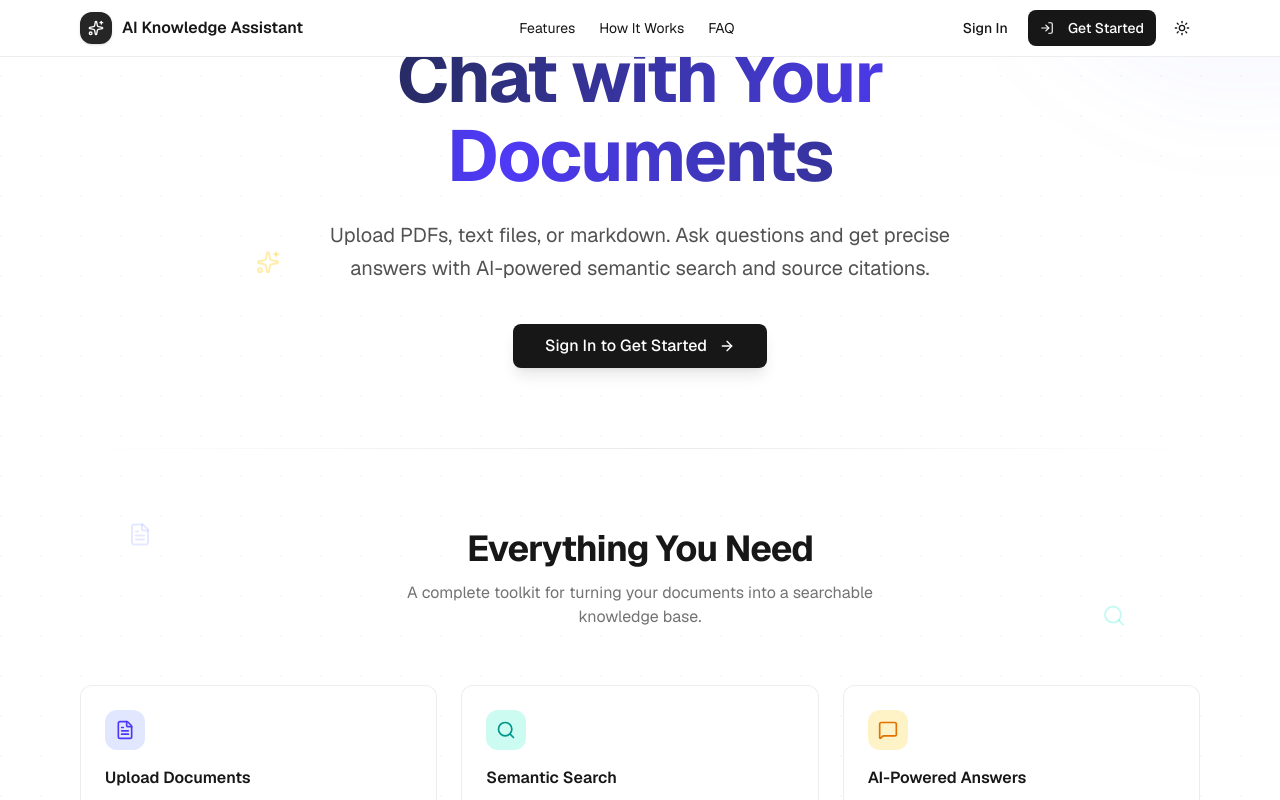
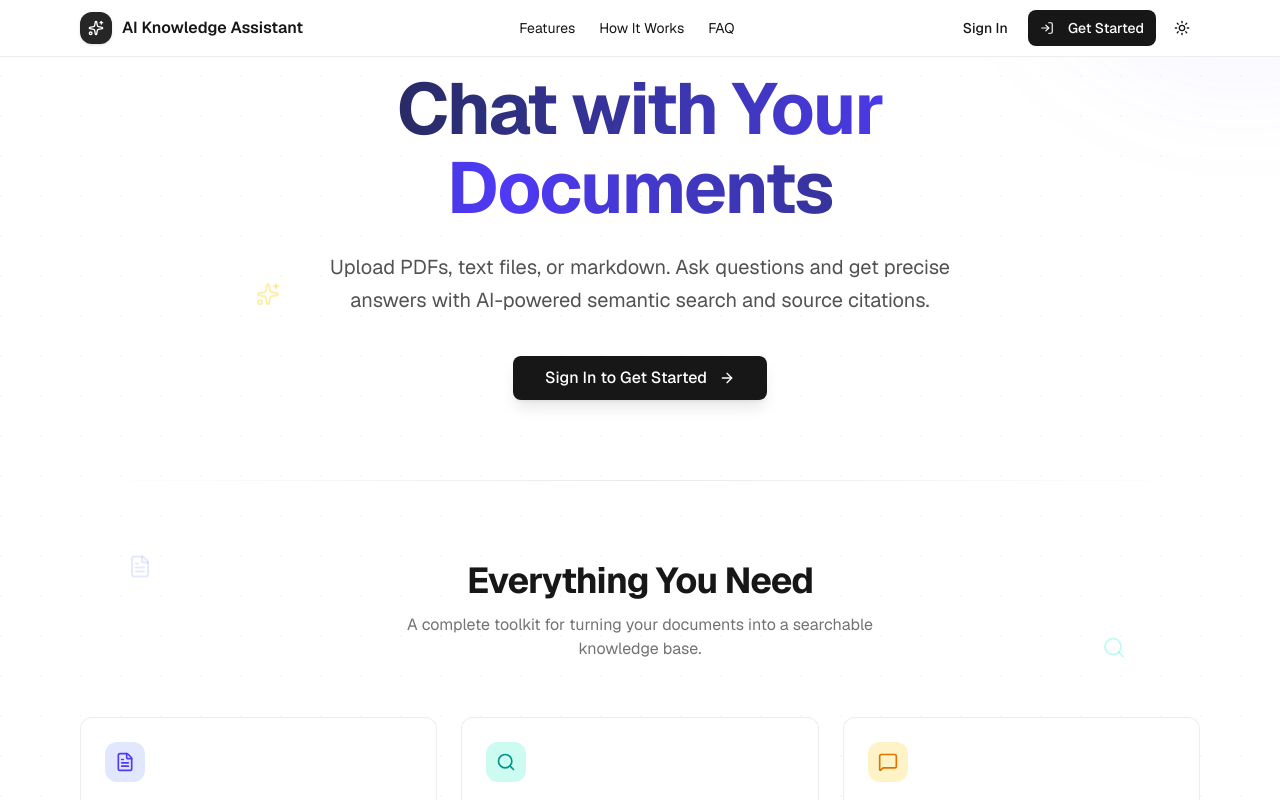
Before and after one commit to Kartikeyongit/ai-knowledge-assistant, a Next.js app in the folder web/: page / in a window 1280 px wide. Shown: the top 800 px of the page. Built offline with nearby package versions, Linux system fonts and the light colour scheme; no server answers.

Commit message:
landing page update

```diff
--- a/web/src/components/landing/faq.tsx
+++ b/web/src/components/landing/faq.tsx
@@ -75,7 +75,7 @@ export function FAQSection() {
   const [openIndex, setOpenIndex] = useState<number | null>(null);
 
   return (
-    <section id="faq" className="py-16 relative">
+    <section id="faq" className="relative">
       <FloatingBackground
         icons={[
           { icon: HelpCircle, className: "text-indigo-300/30 dark:text-indigo-400/20", position: "top-20 left-[10%]" },
--- a/web/src/components/landing/hero.tsx
+++ b/web/src/components/landing/hero.tsx
@@ -11,7 +11,7 @@ export function HeroSection() {
   const { isSignedIn } = useAuth();
 
   return (
-    <section id="hero" className="relative pt-24 pb-20 text-center">
+    <section id="hero" className="relative pt-32 pb-20 text-center">
       <FloatingBackground
         icons={[
           { icon: FileText, className: "text-indigo-300/40 dark:text-indigo-400/30", position: "top-24 left-[15%]" },
--- a/web/src/components/ui/header.tsx
+++ b/web/src/components/ui/header.tsx
@@ -19,7 +19,7 @@ export function Header({ rightContent }: HeaderProps) {
   const { isSignedIn } = useAuth();
 
   return (
-    <header className="sticky top-0 z-40 border-b border-neutral-200/70 dark:border-neutral-800/50 bg-white dark:bg-neutral-950 backdrop-blur-xl">
+    <header className="sticky top-0 z-40 border-b border-neutral-200/70 dark:border-neutral-800/50 bg-white/80 dark:bg-neutral-950/80 backdrop-blur-xl">
       <div className="max-w-6xl mx-auto px-4 h-14 flex items-center justify-between">
         <Link href="/" className="flex items-center gap-2.5 group">
           <div className="size-8 rounded-xl bg-neutral-800 dark:bg-neutral-200 flex items-center justify-center shadow-sm group-hover:shadow-md transition-shadow">
```
